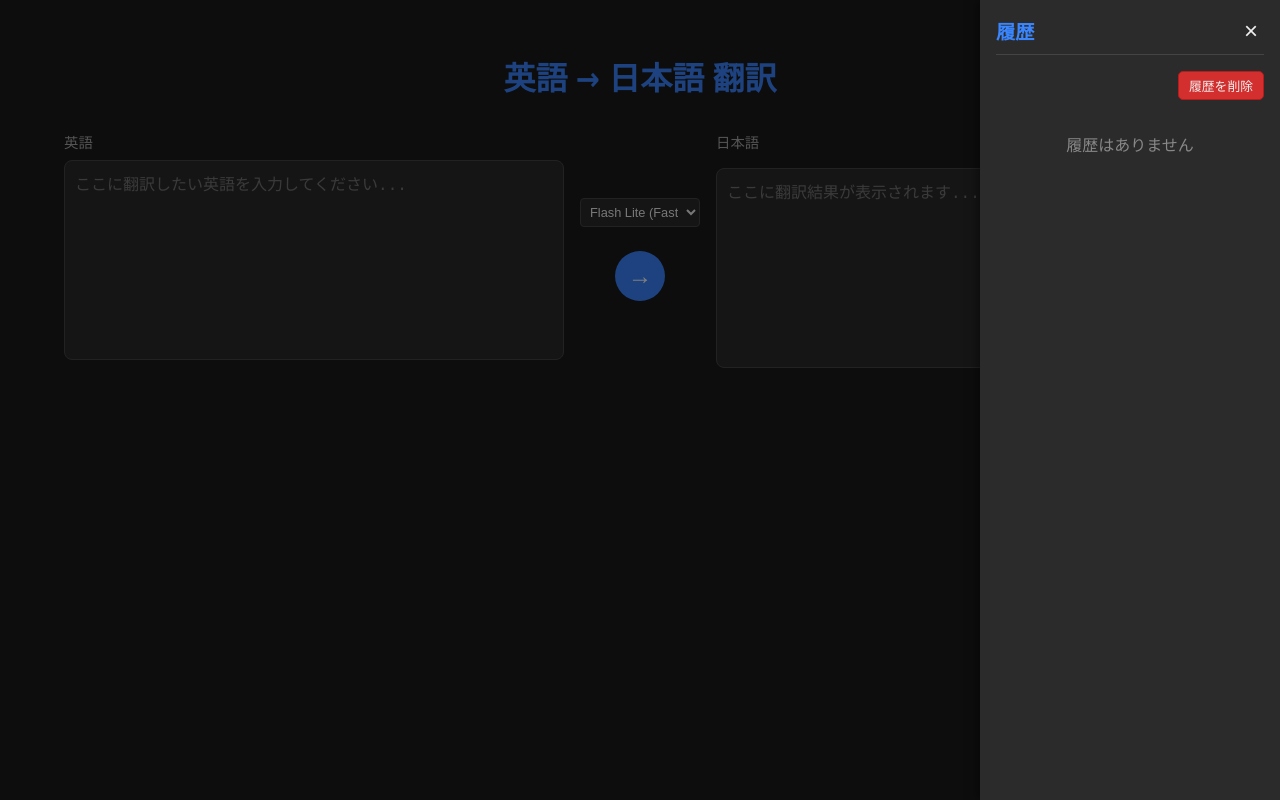
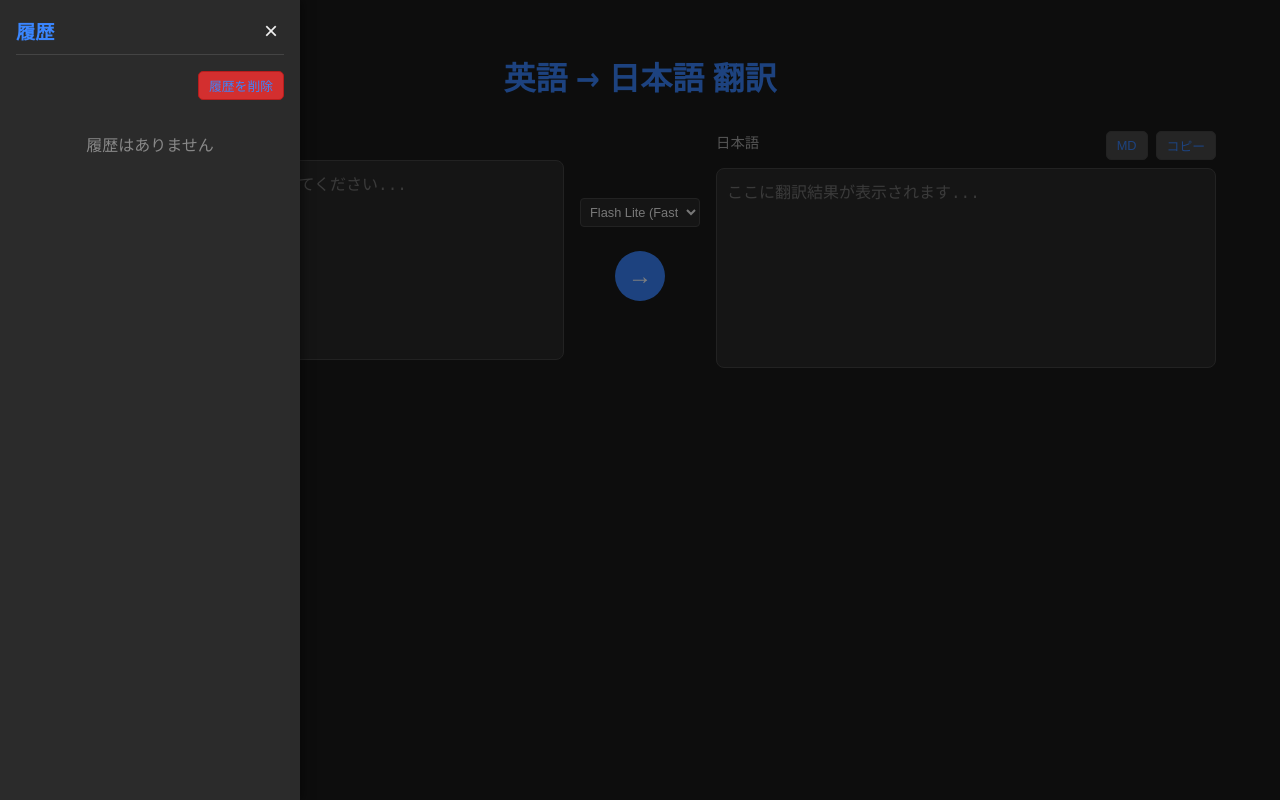
Before and after one commit to seikasan/TranslateE2J, a website: page public/index.html in a window 1280 px wide. Both pictures are taken after a click on the button "履歴を表示". Drawn offline with nearby package versions, Linux system fonts and the light colour scheme.

Commit message:
履歴ボタンを左に。

```diff
--- a/public/style.css
+++ b/public/style.css
@@ -156,23 +156,14 @@ textarea {
   font-size: 0.8rem;
   cursor: pointer;
   transition: all 0.2s ease-in-out;
-}
-
-.small-button:hover {
-  background-color: #5a5a5a;
-}
-
-.small-button.copied {
-  background-color: var(--primary-color);
-  color: white;
-  border-color: var(--primary-color);
+  color: var(--primary-color);
 }
 
 /* --- History Sidebar --- */
 .history-toggle {
   position: fixed;
   bottom: 20px;
-  right: 20px;
+  left: 20px;
   width: 50px;
   height: 50px;
   border-radius: 50%;
@@ -197,14 +188,14 @@ textarea {
 .history-sidebar {
   position: fixed;
   top: 0;
-  right: -320px;
+  left: -320px;
   /* Hidden by default */
   width: 300px;
   height: 100%;
   background-color: var(--secondary-color);
-  box-shadow: -2px 0 10px rgba(0, 0, 0, 0.5);
+  box-shadow: 2px 0 10px rgba(0, 0, 0, 0.5);
   z-index: 1001;
-  transition: right 0.3s ease-in-out;
+  transition: left 0.3s ease-in-out;
   display: flex;
   flex-direction: column;
   padding: 1rem;
@@ -212,7 +203,7 @@ textarea {
 }
 
 .history-sidebar.open {
-  right: 0;
+  left: 0;
 }
 
 .history-header {
```
